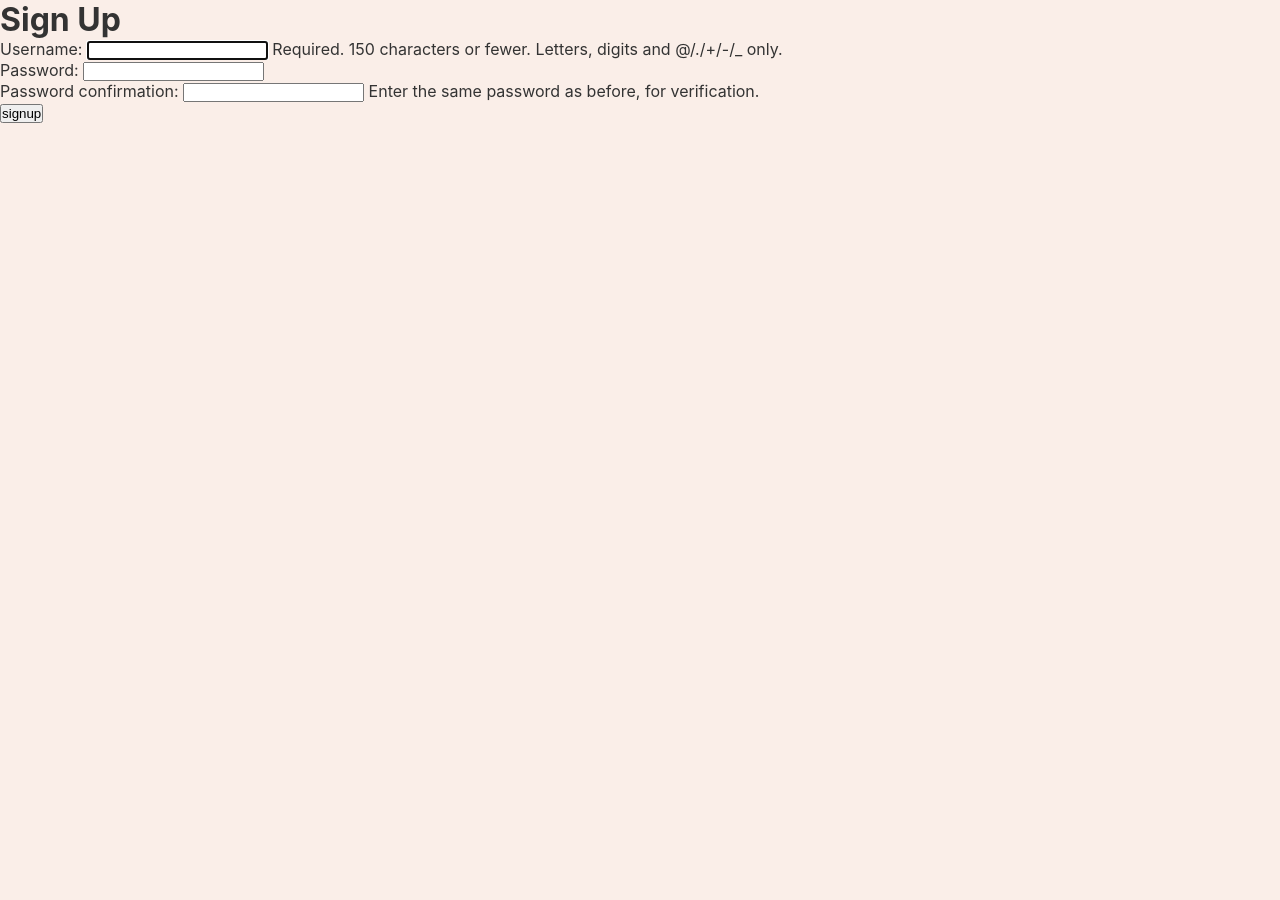
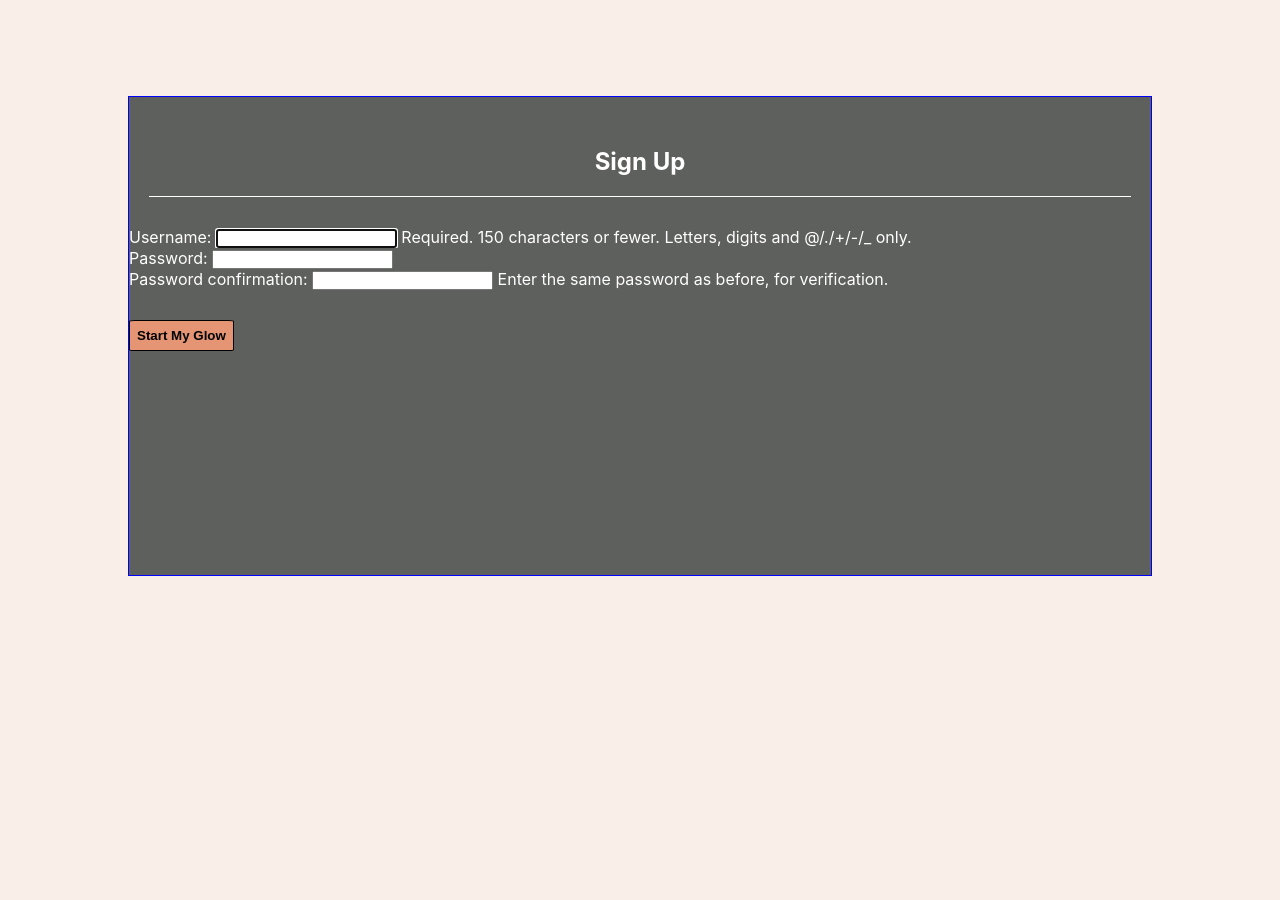
Before and after one commit to mish-a14/GlowUp, a Django app: page /accounts/signup/ in a window 1280 px wide. Shown: the part 64-964 px from the top of the page. Before the commit the page ends 187 px from the top, so only its background shows below. Run offline with Django 3.2, Linux system fonts and the light colour scheme.

Commit message:
add styling for sign-up page

```diff
--- a/main_app/static/css/base-style.css
+++ b/main_app/static/css/base-style.css
@@ -6,18 +6,12 @@
 }
 
 /* NavBar section */
-/* NavBar section */
-/* NavBar section */
 
 body {
   background-color: #faebe4d0;
   font-family: -apple-system, BlinkMacSystemFont, "Segoe UI", Roboto, Oxygen,
     Ubuntu, Cantarell, "Open Sans", "Helvetica Neue", sans-serif;
   color: #333333;
-  /* background-image: url("https://www.tucsonchefmaggie.com/sites/default/files/strong-healthy-hair-nails-skin.jpg");
-    background-repeat: no-repeat;
-    background-size: 100% auto;
-    background-position-y: 8vh; */
 }
 
 nav {
@@ -26,7 +20,6 @@ nav {
   align-items: center;
   width: 100%;
   height: 8vh;
-  /* bordeR: 2px red solid; */
 }
 
 .nav-links {
@@ -85,6 +78,8 @@ nav .logo {
   display: inherit;
   background-color: #e1eadf;
 }
+
+/* HOME PAGE */
 
 .info {
   width: 100%;
@@ -203,6 +198,49 @@ nav .logo {
   }
 }
 
+/* SIGN UP AND LOGIN IN PAGES */
+
+#auth-container {
+  width: 100%;
+  height: 100vh;
+  display: flex;
+  justify-content: center;
+}
+
+.log-contain {
+  border: 1px solid blue;
+  position: absolute;
+  top: 50%;
+  left: 50%;
+  height: 60vh;
+  width: 80%;
+  transform: translate(-50%, -50%);
+  color: white;
+  background-color: #5e605d;
+}
+
+.log-box {
+  margin: 30px 20px;
+  text-align: center;
+  border-bottom: 1px solid white;
+}
+
+.log-box h2 {
+  margin: 20px 0px;
+}
+
+.sub-field {
+  background-color: #e59573;
+  margin: 30px 0px;
+  padding: 7px;
+  outline: none;
+  border: 1px solid black;
+  border-radius: 5%;
+  font-weight: bold;
+}
+
+/* MEDIA QUERIES */
+
 @media screen and (min-width: 950px) {
   .info {
     align-items: center;
--- a/main_app/templates/registration/signup.html
+++ b/main_app/templates/registration/signup.html
@@ -2,14 +2,25 @@
 
 {% block content %}
 
-<h1>Sign Up</h1>
+<div id="auth-container">
+
+  <div class="log-contain">
+    <div class="log-box">
+      <h2>Sign Up</h2>
+    </div>
+
 
 {% if error_message %}<p class="red-text">{{ error_message }}</p>{% endif %}
 
-<form method="post" action="{% url 'signup' %}">
-  {% csrf_token %}
-  {{ form.as_p }}
-  <input type="submit" class="btn" value="signup">
-</form>
+  <div class="log-form">
+    <form method="post" action="{% url 'signup' %}">
+      {% csrf_token %}
+      {{ form.as_p }}
+      <button type="submit" class="sub-field">Start My Glow</button>
+    </form>
+    </div>
+  </div>
+
+</div>
 
 {% endblock %}
```
